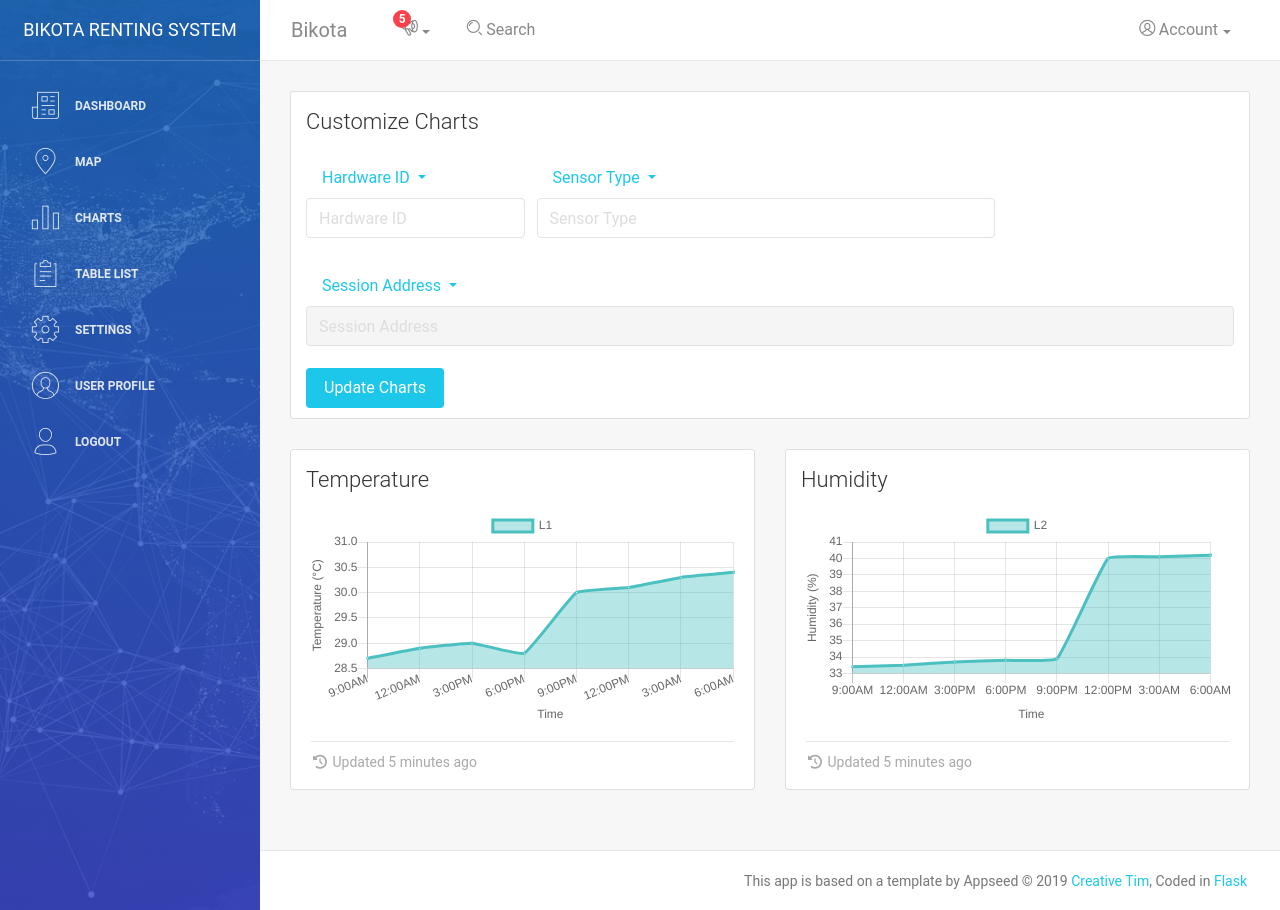
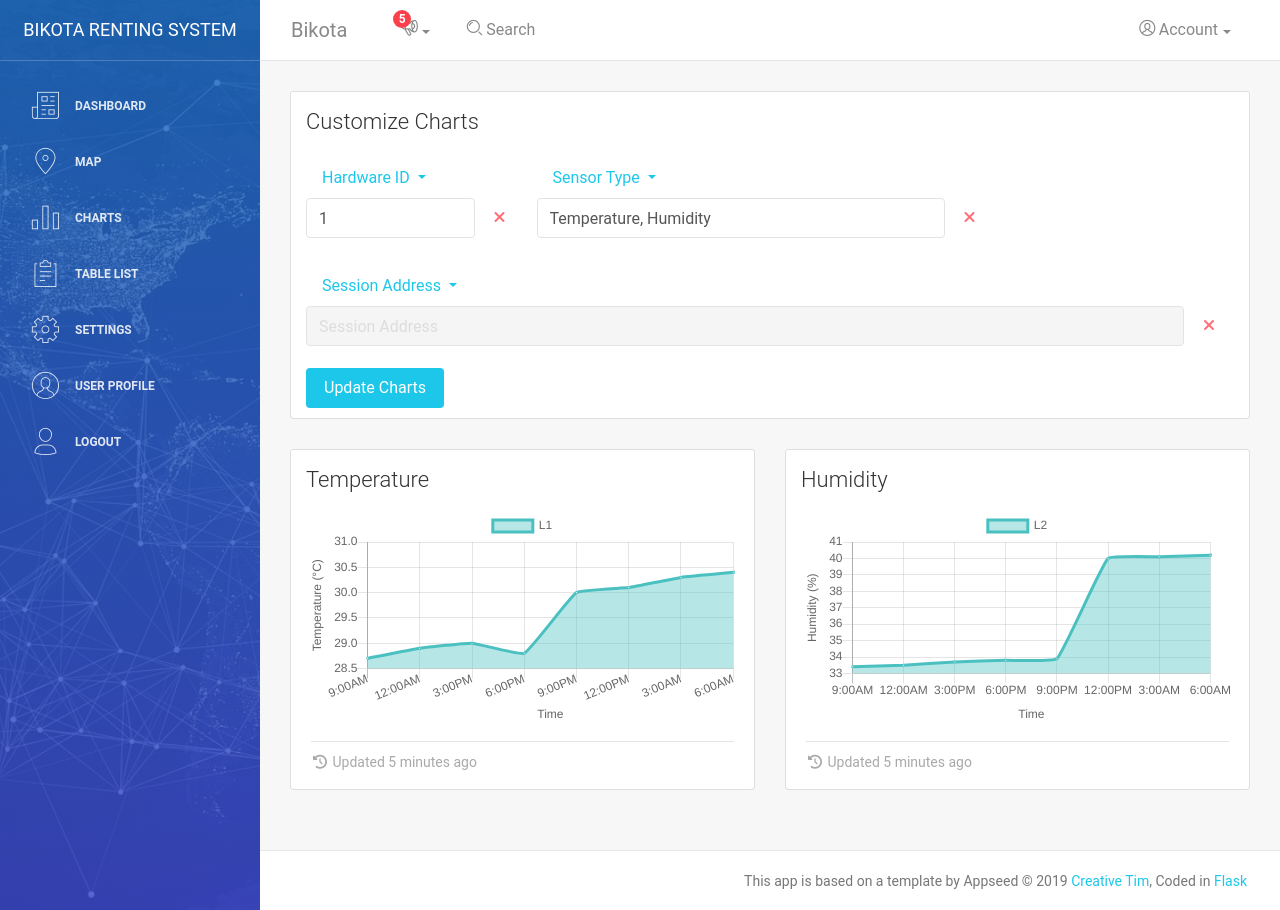
Before and after one commit to yenthusiastic/arp_b, a Flask app: page /charts.html in a window 1280 px wide. Run offline with Flask 2, Linux system fonts and the light colour scheme; the visitor is signed in with stand-in values (Sample User, id 1); data that the repository does not hold is empty; some libraries are stand-ins or nearby versions.

Commit message:
update input control to generate multiple charts

```diff
--- a/code/thu/flask-dashboard/app/models.py
+++ b/code/thu/flask-dashboard/app/models.py
@@ -41,7 +41,7 @@ class User(UserMixin, db.Model):
 
 class SensorData(db.Model):
     __tablename__ = 'SENSOR_DATA'
-    id = db.Column(db.BigInteger, primary_key = True, nullable = False)
+    index = db.Column(db.BigInteger, primary_key = True, nullable = False)
     hardwareID = db.Column(db.Integer, nullable = False)
     address = db.Column(db.Text, nullable = False)
     latitude = db.Column(db.Float, nullable = False)
@@ -72,9 +72,10 @@ class Hardware(db.Model):
     longitude = db.Column(db.Float, nullable = False)
 
 
-    def __init__(self, hardwareID, address_index, status, latitude, longitude):
+    def __init__(self, hardwareID, address_index, session_address, status, latitude, longitude):
         self.hardwareID = hardwareID
         self.address_index = address_index
+        self.session_address = session_address
         self.status = status
         self.latitude = latitude
         self.longitude = longitude
--- a/code/thu/flask-dashboard/app/templates/pages/charts.html
+++ b/code/thu/flask-dashboard/app/templates/pages/charts.html
@@ -19,24 +19,30 @@
                                                     {% if addresses %}
                                                     <table class="dropdown-menu" style="padding:5px">
                                                         <tbody>
-                                                            {% for key, value in addresses.items()%}
-                                                            <tr>
+                                                            {% for key in addresses%}
+                                                            <tr onclick="toggle_hw_id('{{key}}')">
                                                                 <td>
                                                                     <div class="form-check">
                                                                         <label class="form-check-label">
-                                                                            <input class="form-check-input" type="checkbox" value="" onclick="toggle_hw_id('{{key}}')">
+                                                                            <input class="form-check-input hardware_checkbox" type="checkbox" name="check_{{key}}" value="" >
                                                                             <span class="form-check-sign"></span>
                                                                         </label>
                                                                     </div>
                                                                 </td>
-                                                                <td>{{key}}</td>
+                                                                <td><a class="dropdown-item" href="#" >{{key}}</a></td>
 
                                                             </tr>
                                                             {% endfor %}
                                                         </tbody>
                                                     </table>
                                                     {%endif%}
-                                                    <input type="text" class="form-control" placeholder="Hardware ID" id="hw_label">
+                                                    <div style="display:flex; flex-direction:row;">
+                                                            <input style="flex:1;" type="text" class="form-control" placeholder="Hardware ID" name="hw_label" id="hw_label" value="{{hw_ids_str}}">
+                                                        <button type="button" rel="tooltip" title="Clear" class="btn btn-danger btn-simple btn-link" onclick="clear_fields('hardware')">
+                                                            <i class="fa fa-times"></i>
+                                                        </button>
+                                                    </div>
+
                                                 </div>
                                             </div>
                                             <div class="col-md-6">
@@ -54,23 +60,29 @@
                                                     <table class="dropdown-menu" style="padding:5px">
                                                         <tbody>
                                                             {% for sensor in sensors%}
-                                                            <tr>
+                                                            <tr onClick="toggle_sensors('{{sensor}}')">
                                                                 <td>
                                                                     <div class="form-check">
                                                                         <label class="form-check-label">
-                                                                            <input class="form-check-input" type="checkbox" onclick="toggle_sensors('{{sensor}}')">
+                                                                            <input class="form-check-input sensor_checkbox" name="check_{{sensor}}" type="checkbox">
                                                                             <span class="form-check-sign"></span>
                                                                         </label>
                                                                     </div>
                                                                 </td>
-                                                                <td>{{sensor}}</td>
+                                                                <td> <a class="dropdown-item" href="#" >{{sensor}}</a></td>
 
                                                             </tr>
                                                             {% endfor %}
                                                         </tbody>
                                                     </table>
                                                     {%endif%}
-                                                    <input type="text" class="form-control" placeholder="Sensor Type" id="sensor_label">
+                                                    <div style="display:flex; flex-direction:row;">
+                                                        <input style="flex:1;" type="text" class="form-control" placeholder="Sensor Type" name="sensor_label" id="sensor_label" value="{{sensors_str}}">
+                                                        <button type="button" rel="tooltip" title="Clear" class="btn btn-danger btn-simple btn-link" onclick="clear_fields('sensor')">
+                                                            <i class="fa fa-times"></i>
+                                                        </button>
+                                                    </div>
+
                                                 </div>
                                             </div>
                                         </div>
@@ -81,11 +93,6 @@
                                                             Session Address
                                                         </a>
                                                         {% if addresses %}
-                                                        <!-- <ul class="dropdown-menu">
-                                                            {% for sensor in sensors%}
-                                                            <a class="dropdown-item" onClick="setSensorType('{{sensor}}')">{{sensor}}</a>
-                                                            {% endfor %}
-                                                        </ul> -->
                                                         <table class="dropdown-menu" style="padding:5px">
                                                             <tbody id="addr_list">
 
@@ -106,7 +113,12 @@
                                                             </tbody>
                                                         </table>
                                                         {%endif%}
-                                                        <input type="text" class="form-control" placeholder="Session Address" disabled id="addr_label">
+                                                        <div style="display:flex; flex-direction:row;">
+                                                        <input style="flex:1;" type="text" class="form-control" placeholder="Session Address" name="addr_label" disabled id="addr_label" value="{{addr_str}}">
+                                                        <button type="button" rel="tooltip" title="Clear" class="btn btn-danger btn-simple btn-link" onclick="clear_fields('address')">
+                                                            <i class="fa fa-times"></i>
+                                                        </button>
+                                                        </div>
                                                     </div>
                                             </div>
                                         </div>
@@ -143,62 +155,31 @@
                     </div>
                 </div>
             </div>
-<script>
-    {% if addresses %}
-    var id_checks = {
-        {% for key in addresses%}
-        "{{key}}" : false,
-        {%endfor%}
-    };
-
-    var addr_checks = {
-        {% for key in addresses%}
-        {% for value in addresses[key]%}
-        "{{value}}" : false,
-        {%endfor%}
-        {%endfor%}
-    };
-
-    {%endif%}
 
 
-    {% if sensors %}
-    var sensor_checks = {
-        {% for sensor in sensors%}
-        "{{sensor}}" : false,
-        {%endfor%}
-    };
-    {%endif%}
 
-    function toggle_sensors(sensor){
-        {% if sensors %}
-        sensor_checks[sensor] = ! sensor_checks[sensor];
-        var sensor_str = "";
-        {% for sensor in sensors%}
-            if (sensor_checks["{{sensor}}"]){
-                sensor_str += "{{sensor}}" + ", ";
-            }
-        {%endfor%}
-        sensor_str = sensor_str.substring(0, sensor_str.length-2);
-        document.getElementById("sensor_label").value = sensor_str;
-        {%endif%}
-    };
-
+<script>
     function toggle_hw_id(id){
-        {% if addresses %}
-        id_checks[id] = ! id_checks[id];
         var ids_str = "";
         var hw_count = 0;
+        var checked_el = document.getElementsByName("check_" + id)[0];
+        document.getElementsByName("check_" + id)[0].checked = !checked_el.checked;
+        hw_checkboxes = document.getElementsByClassName("hardware_checkbox");
+        for (var i = 0; i < hw_checkboxes.length; i++){
+            if (hw_checkboxes[i].checked){
+                ids_str += hw_checkboxes[i].getAttribute("name").substring(6,) + ", ";
+                hw_count ++;
+                //"<tr onclick=\"toggle_addr('{{addr}}')\"><td><div class=\"form-check\"><label class=\"form-check-label\"><input class=\"form-check-input addr_checkbox\" name=\"check_{{addr}}\" type=\"checkbox\" ><span class=\"form-check-sign\"></span></label></div></td><td><a class=\"dropdown-item\" href=\"#\" >{{addr}}</a></td></tr>";
+            }
+        }
         {% for key in addresses%}
-            if (id_checks["{{key}}"]){
-                ids_str += "{{key}}" + ", ";
-                hw_count ++;
-                document.getElementById("addr_list").innerHTML = "{% for value in addresses[key]%}<tr><td><div class=\"form-check\"><label class=\"form-check-label\"><input class=\"form-check-input\" type=\"checkbox\" onclick=\"toggle_addr('{{value}}')\"><span class=\"form-check-sign\"></span></label></div></td><td>{{value}}</td></tr>{% endfor %}";
-
-                //"{% for value in addresses[key]%}<tr>{{value}}</tr>{% endfor %}";
+            if (document.getElementsByName("check_{{key}}")[0].checked){
+                document.getElementById("addr_list").innerHTML = "{% for value in addresses[key]%}<tr onclick=\"toggle_addr('{{value}}')\"><td><div class=\"form-check\"><label class=\"form-check-label\"><input class=\"form-check-input addr_checkbox\" name=\"check_{{value}}\" type=\"checkbox\" ><span class=\"form-check-sign\"></span></label></div></td><td><a class=\"dropdown-item\" href=\"#\">{{value}}</a></td></tr>{% endfor %}";
             }
 
         {%endfor%}
+
+
         if (hw_count > 1){
             document.getElementById("addr_label").disabled = true;
             document.getElementById("addr_label").value = "";
@@ -210,23 +191,61 @@
         }
         ids_str = ids_str.substring(0, ids_str.length-2);
         document.getElementById("hw_label").value = ids_str;
-        {%endif%}
+    };
+
+    function toggle_sensors(sensor){
+        var sensor_str = "";
+        var checked_el = document.getElementsByName("check_" + sensor)[0];
+        document.getElementsByName("check_" + sensor)[0].checked = !checked_el.checked;
+        sensor_checkboxes = document.getElementsByClassName("sensor_checkbox");
+        for (var i = 0; i < sensor_checkboxes.length; i++){
+            if (sensor_checkboxes[i].checked){
+                sensor_str += sensor_checkboxes[i].getAttribute("name").substring(6,) + ", ";
+            }
+        }
+        sensor_str = sensor_str.substring(0, sensor_str.length-2);
+        document.getElementById("sensor_label").value = sensor_str;
     };
 
     function toggle_addr(addr){
-        {% if addresses %}
-        addr_checks[addr] = ! addr_checks[addr];
         var addr_str = "";
-        for (entry in addr_checks) {
-            if (addr_checks[entry]){
-                addr_str += entry + ", ";
+        var checked_el = document.getElementsByName("check_" + addr)[0];
+        document.getElementsByName("check_" + addr)[0].checked = !checked_el.checked;
+        addr_checkboxes = document.getElementsByClassName("addr_checkbox")
+        for (var i = 0; i < addr_checkboxes.length; i++){
+            if (addr_checkboxes[i].checked){
+                addr_str += addr_checkboxes[i].getAttribute("name").substring(6,) + ", ";
             }
         }
         addr_str = addr_str.substring(0, addr_str.length-2);
         document.getElementById("addr_label").value = addr_str;
-        {%endif%}
-        console.log(addr_checks);
+
+    };
+
+
+    function clear_fields(type){
+        var chk_boxes = []
+        switch(type){
+            case "address":
+                document.getElementById("addr_label").value = "";
+                chk_boxes = document.getElementsByClassName("addr_checkbox");
+                break;
+            case "sensor":
+                document.getElementById("sensor_label").value = "";
+                chk_boxes = document.getElementsByClassName("sensor_checkbox");
+                break;
+            case "hardware":
+                document.getElementById("hw_label").value = "";
+                chk_boxes = document.getElementsByClassName("hardware_checkbox");
+                break;
+
         }
+        for (var i = 0; i < chk_boxes.length; i++){
+            chk_boxes[i].checked = false;
+        }
+
+    }
+
 
     chart_loader = {
         initDashboardPageCharts: function() {
--- a/code/thu/flask-dashboard/app/views.py
+++ b/code/thu/flask-dashboard/app/views.py
@@ -15,7 +15,7 @@ from werkzeug.security   import generate_password_hash
 from werkzeug.security   import check_password_hash
 
 from app        import app, lm, db, bc
-from app.models import User
+from app.models import User, SensorData, Hardware
 from app.forms  import LoginForm, RegisterForm
 
 # provide login manager with load_user callback
@@ -133,7 +133,6 @@ def login():
 # Render the user page
 @app.route('/user.html', methods=['GET', 'POST'])
 def user():
-    error = None
     if request.method == "POST":
         if request.form["btn"] == "update_profile":
             username = request.form["username"]
@@ -168,7 +167,7 @@ def user():
                 flash("Successfully updated profile for user {}".format(username), "success")
             else:
                 #both username and email do not exist, show error
-                error = "Invalid username or email"
+                flash("Invalid username or email", "danger")
                 username = current_user.user
         elif request.form["btn"] == "change_pwd":
             username = current_user.user
@@ -217,8 +216,7 @@ def user():
                             city=data["city"],
                             country = data["country"],
                             zip = data["zip"],
-                            user_desc=data["bio"],
-                            error = error))
+                            user_desc=data["bio"]))
 
 # Render the table page
 @app.route('/table.html')
@@ -232,26 +230,67 @@ def table():
 @app.route('/charts.html', methods=['GET', 'POST'])
 def charts():
     if current_user.is_authenticated:
-        sensors = ["Temperature", "Humidity", "CO2", "Particulate Matter"]
-        session_addresses = {
-            "1" : ["QCWAVASCPCXAXAYABBRCXASCCBRCCBBBUAUCABQCSCVAYARAXAYAZAXAYARCRCQCTCCBXATCABCBABX", "Test Session 1"],
-            "2" : ["Test Session 2", "Test Session 3"]
+        session_addresses = dict()
+        hw_ids_str = "1"
+        sensors_str = "Temperature, Humidity"
+        addr_str = ""
+        units = {
+            "Temperature" : "°C",
+            "Humidity" : "%H",
+            "CO2" : "PPM",
+            "Pressure" : "hPa"
         }
-        chart_data = [{
-            "chart_id" : "chart1",
-            "chart_title" : "Temperature",
-            "legend" : "L1",
-            "y_axis" : "Temperature (°C)",
-            "series" : [28.7, 28.9, 29.0, 28.8, 30.0, 30.1, 30.3, 30.4, 30.5, 30.6, 30.8, 31.0]
-        },
-        {
-            "chart_id" : "chart2",
-            "chart_title" : "Humidity",
-            "legend": "L2",
-            "y_axis" : "Humidity (%)",
-            "series" : [33.4, 33.5, 33.7, 33.8, 33.9, 40.0, 40.1, 40.2, 40.3, 40.5, 40.7, 41.0]
 
-        }]
+        if request.method == "POST":
+            chart_data = []
+            try:
+                hw_ids_str = request.form["hw_label"]
+                hw_ids = hw_ids_str.split(", ")
+            except:
+                hw_ids = [hw_ids_str]
+            try:
+                sensors_str = request.form["sensor_label"]
+                sensors = sensors_str.split(", ")
+            except:
+                sensors = [sensors_str]
+            try:
+                addr_str = request.form["addr_label"]
+                addr_arr = addr_str.split(", ")
+            except:
+                addr_arr = [addr_str]
+            finally:
+                for sensor in sensors:
+                    data = {}
+                    data["chart_id"] = "chart_{}".format(sensor)
+                    data["chart_title"] = sensor
+                    data["y_axis"] = "{} ({})".format(sensor, units[sensor])
+                    data["series"] = [28.7, 28.9, 29.0, 28.8, 30.0, 30.1, 30.3, 30.4, 30.5, 30.6, 30.8, 31.0]
+                    chart_data.append(data)
+
+        else:
+
+            chart_data = [{
+                "chart_id" : "chart1",
+                "chart_title" : "Temperature",
+                "legend" : "L1",
+                "y_axis" : "Temperature (°C)",
+                "series" : [28.7, 28.9, 29.0, 28.8, 30.0, 30.1, 30.3, 30.4, 30.5, 30.6, 30.8, 31.0]
+            },
+            {
+                "chart_id" : "chart2",
+                "chart_title" : "Humidity",
+                "legend": "L2",
+                "y_axis" : "Humidity (%)",
+                "series" : [33.4, 33.5, 33.7, 33.8, 33.9, 40.0, 40.1, 40.2, 40.3, 40.5, 40.7, 41.0]
+
+            }]
+
+        hw_ids = [hardware.hardwareID for hardware in Hardware.query.order_by(Hardware.hardwareID).all() if hardware.hardwareID != ""]
+        sensors = ["Temperature", "Humidity", "CO2", "Pressure"]
+        for hw_id in hw_ids:
+            hw_id = "{}".format(hw_id)
+            addresses = [hardware.address for hardware in db.session.query(SensorData.address).filter(SensorData.hardwareID==hw_id).distinct().all() if hardware.address != ""]
+            session_addresses[hw_id] = addresses
         labels = ['9:00AM', '12:00AM', '3:00PM', '6:00PM', '9:00PM', '12:00PM', '3:00AM', '6:00AM']
         x_axis = "Time"
         minutes = 5
@@ -262,7 +301,10 @@ def charts():
                                 minutes=minutes,
                                 chart_data = chart_data,
                                 sensors=sensors,
-                                addresses = session_addresses),
+                                addresses = session_addresses,
+                                hw_ids_str=hw_ids_str,
+                                sensors_str=sensors_str,
+                                addr_str=addr_str),
                                )
     else:
         flash("Please log in or register to access dashboard", "warning")
```
Lines whose indentation alone changed are shown as unchanged.
